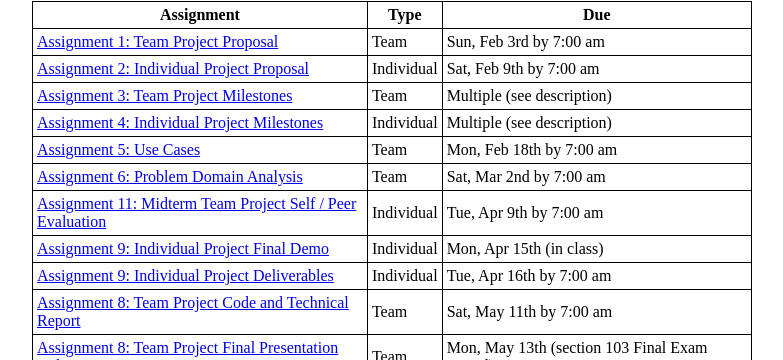
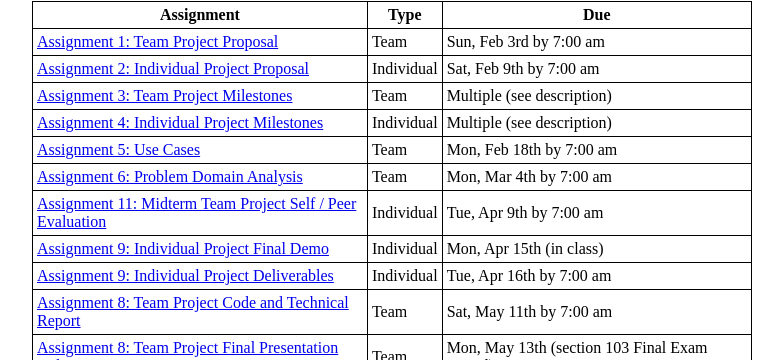
Before and after one commit to ycpcs/cs320-spring2019, a Jekyll site: the page built from assign/index.md, in a window 1280 px wide. Shown: the part 148-508 px from the top of the page, without its empty margins (248-1031 px from the left). Built offline with Jekyll 4.4.1, drawn with Linux system fonts in a browser that asks for light colours.

Commit message:
updated due date for assign06

```diff
--- a/assign/index.md
+++ b/assign/index.md
@@ -14,7 +14,7 @@ Assignment | Type | Due
 [Assignment 3: Team Project Milestones](assign03.html) | Team | Multiple (see description)
 [Assignment 4: Individual Project Milestones](assign04.html) | Individual | Multiple (see description)
 [Assignment 5: Use Cases](assign05.html) | Team | Mon, Feb 18th by 7:00 am
-[Assignment 6: Problem Domain Analysis](assign06.html) | Team | Sat, Mar 2nd by 7:00 am
+[Assignment 6: Problem Domain Analysis](assign06.html) | Team | Mon, Mar 4th by 7:00 am
 [Assignment 11: Midterm Team Project Self / Peer Evaluation](assign11.html) | Individual | Tue, Apr 9th by 7:00 am
 [Assignment 9: Individual Project Final Demo](assign09.html) | Individual | Mon, Apr 15th (in class)
 [Assignment 9: Individual Project Deliverables](assign09.html) | Individual | Tue, Apr 16th by 7:00 am
```
Also changed, not shown: 2 other files.
